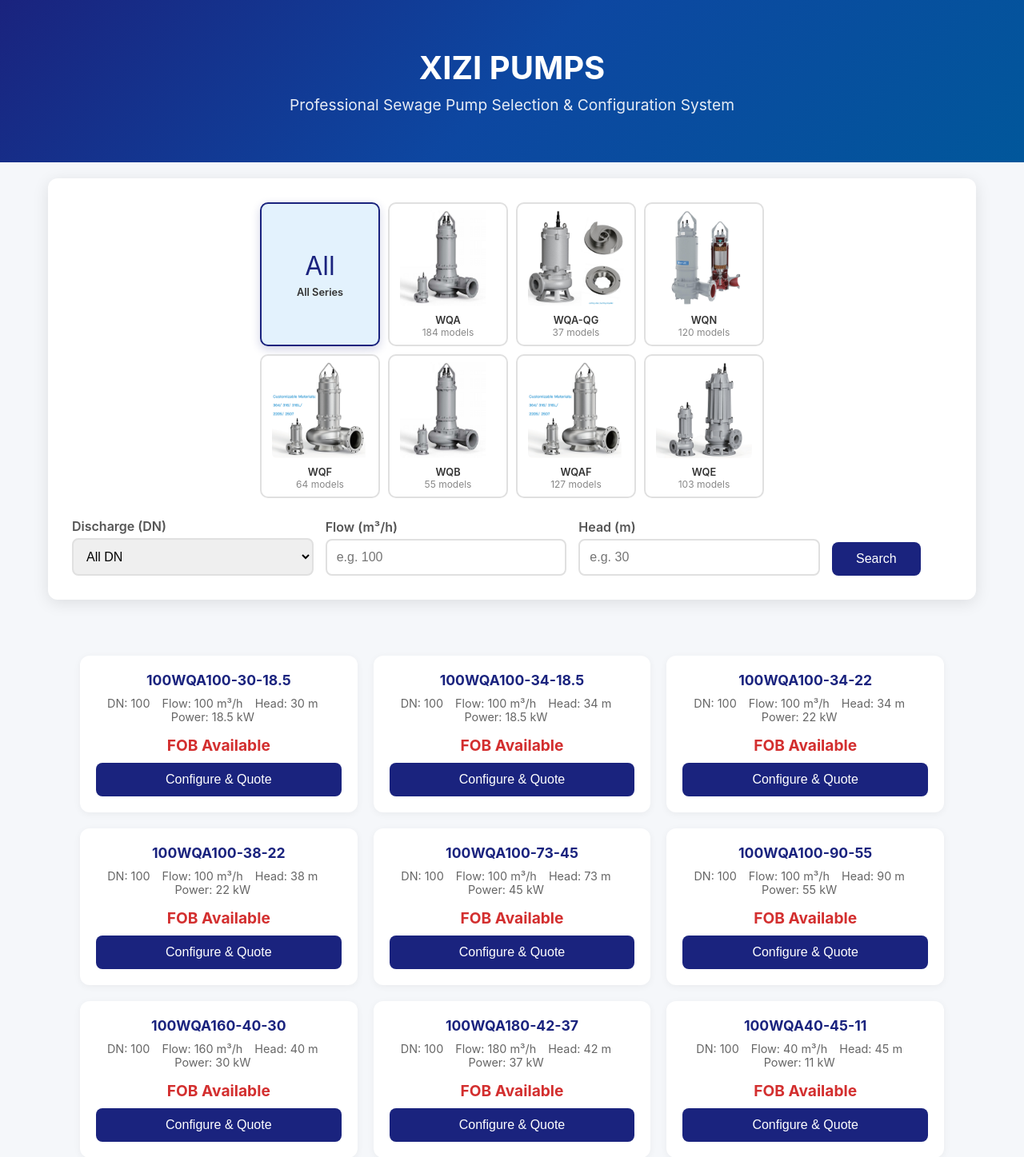
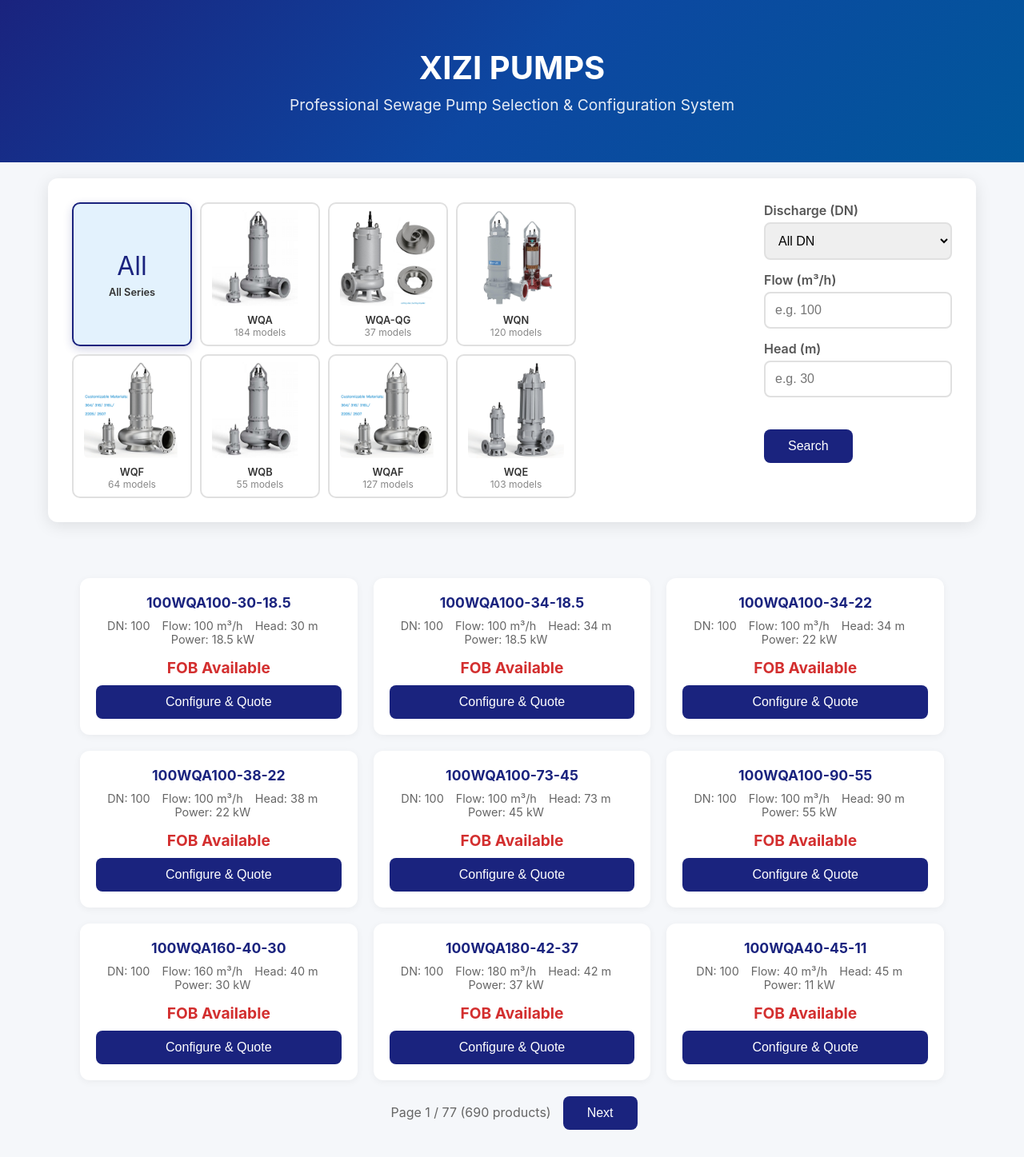
Before and after one commit to chenxinfeng1987-cmyk/xizi-pump-export, a Flask app: page / in a window 1280 px wide. Shown: the top 1447 px of the page at 80% size. After the commit the page ends 1413 px from the top, so only its background shows below. Run offline with Flask 3, Linux system fonts and the light colour scheme.

Commit message:
Layout: series grid left, search filters right

```diff
--- a/templates/index.html
+++ b/templates/index.html
@@ -11,9 +11,10 @@
         .hero h1 { font-size: 2.5em; margin-bottom: 10px; }
         .hero p { font-size: 1.2em; opacity: 0.9; }
         .container { max-width: 1200px; margin: 0 auto; padding: 20px; }
-        .search-box { background: white; border-radius: 12px; padding: 30px; box-shadow: 0 4px 20px rgba(0,0,0,0.1); margin-bottom: 30px; }
-        .search-row { display: flex; gap: 15px; flex-wrap: wrap; align-items: flex-end; }
-        .search-group { flex: 1; min-width: 150px; }
+        .search-box { display: flex; gap: 25px; align-items: flex-start; background: white; border-radius: 12px; padding: 30px; box-shadow: 0 4px 20px rgba(0,0,0,0.1); margin-bottom: 30px; }
+        .series-left { flex-shrink: 0; }
+        .series-right { display: flex; flex-direction: column; gap: 15px; min-width: 220px; }
+        .series-right .search-group { min-width: 0; }
         .search-group label { display: block; font-weight: 600; margin-bottom: 5px; color: #555; }
         .search-group input, .search-group select { width: 100%; padding: 12px; border: 2px solid #e0e0e0; border-radius: 8px; font-size: 16px; }
         .search-group input:focus, .search-group select:focus { border-color: #1a237e; outline: none; }
@@ -51,7 +52,11 @@
         .loading { text-align: center; padding: 40px; color: #888; }
         .row2 { display: flex; gap: 15px; }
         .row2 > * { flex: 1; }
-        .series-selector { display: grid; grid-template-columns: repeat(4, 150px); gap: 10px; justify-content: center; margin-bottom: 25px; }
+        .series-selector { display: grid; grid-template-columns: repeat(4, 150px); gap: 10px; }
+        .search-box { display: flex; gap: 25px; align-items: flex-start; background: white; border-radius: 12px; padding: 30px; box-shadow: 0 4px 20px rgba(0,0,0,0.1); margin-bottom: 30px; }
+        .series-left { flex: 1; }
+        .series-right { display: flex; flex-direction: column; gap: 15px; min-width: 220px; }
+        .series-right .search-group { min-width: 0; }
         .series-card { background: white; border: 2px solid #e0e0e0; border-radius: 10px; padding: 8px; cursor: pointer; transition: all 0.2s; width: 150px; text-align: center; }
         .series-card:hover { border-color: #1a237e; transform: translateY(-2px); box-shadow: 0 4px 12px rgba(0,0,0,0.1); }
         .series-card.active { border-color: #1a237e; background: #e3f2fd; box-shadow: 0 4px 12px rgba(26,35,126,0.2); }
@@ -70,6 +75,7 @@
 
     <div class="container">
         <div class="search-box">
+            <div class="series-left">
                 <div class="series-selector" id="seriesSelector">
                     <div class="series-card all-card active" onclick="selectSeries('')">
                         <div class="all-icon">All</div>
@@ -83,7 +89,8 @@
                     </div>
                     {% endfor %}
                 </div>
-            <div class="search-row">
+            </div>
+            <div class="series-right">
                 <div class="search-group">
                     <label>Discharge (DN)</label>
                     <select id="selDN" onchange="loadProducts()">
```
Lines whose indentation alone changed are shown as unchanged.
